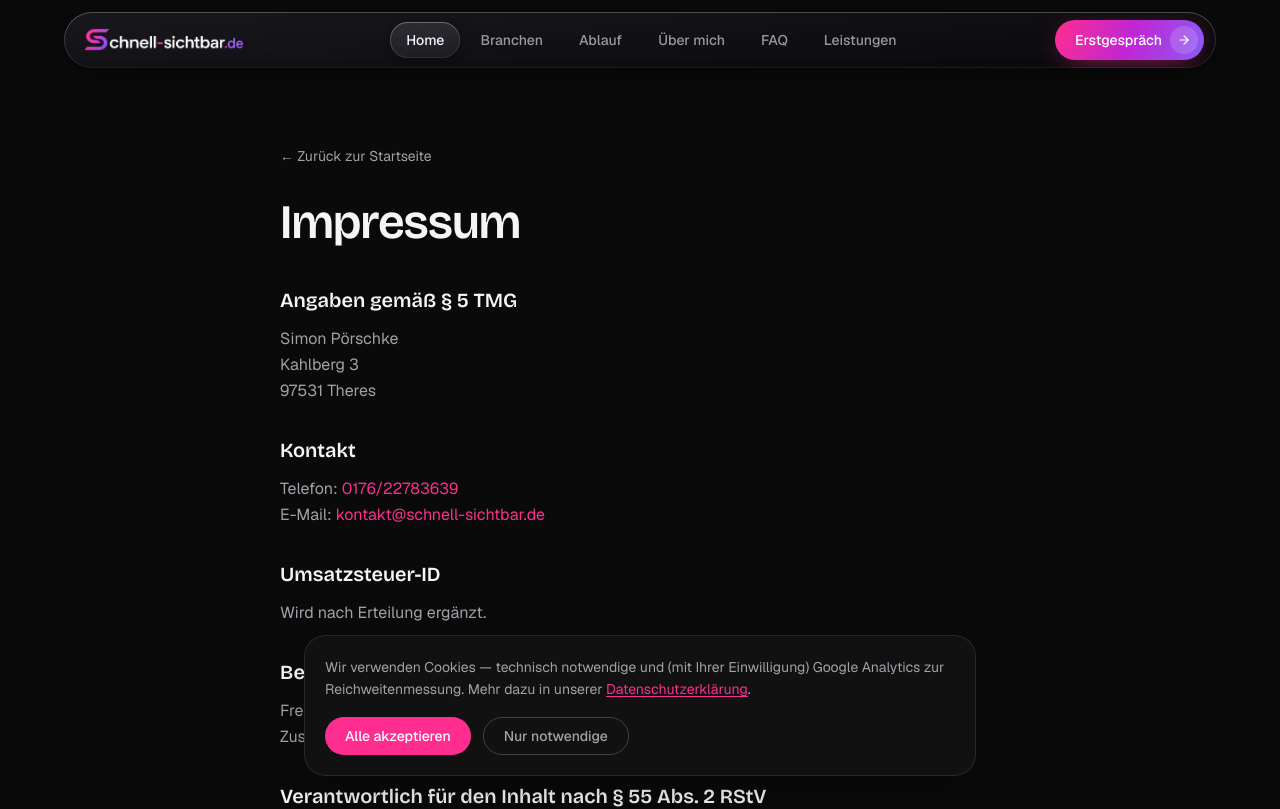
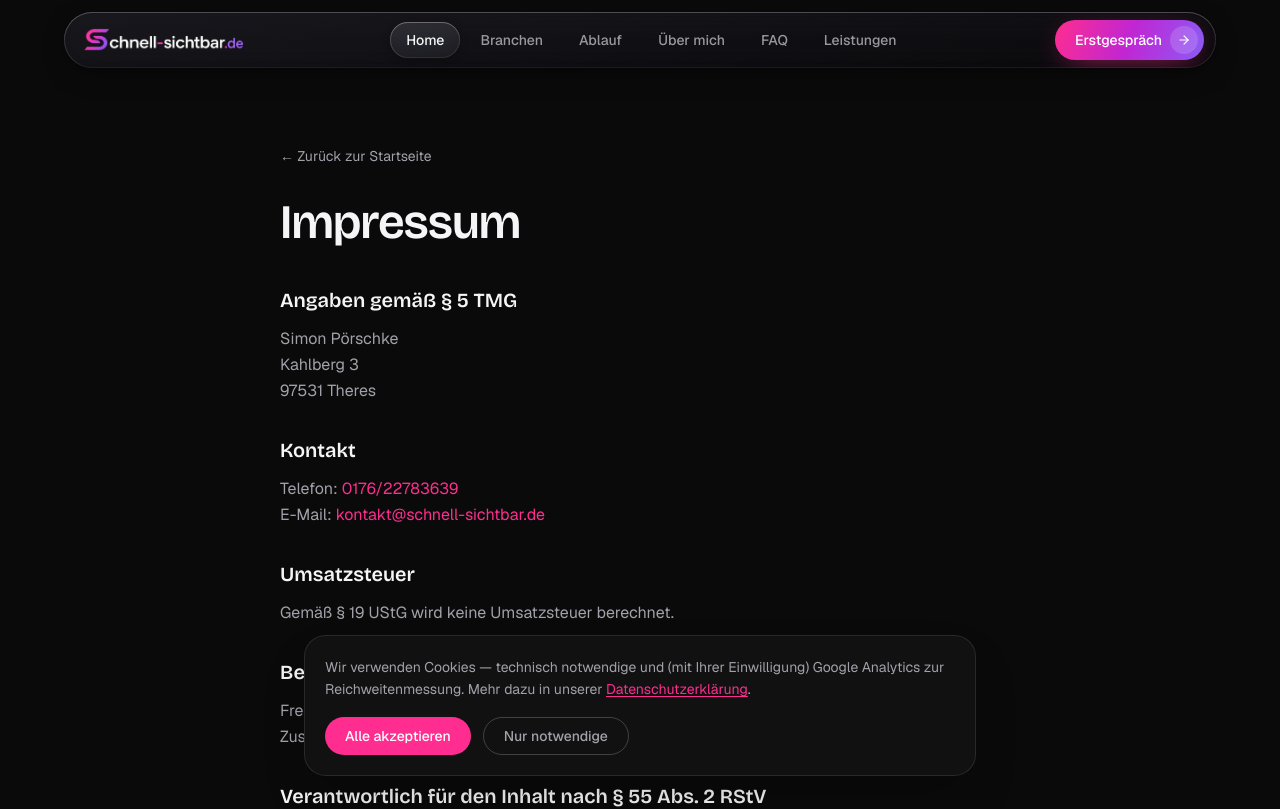
Before and after one commit to SPStudioWebsites/SP-Studio, a Next.js app: page /impressum in a window 1280 px wide. Shown: the top 809 px of the page. Built offline with nearby package versions, Linux system fonts and the light colour scheme.

Commit message:
AGB entfernen und Impressum auf UsT

```diff
--- a/next.config.ts
+++ b/next.config.ts
@@ -3,6 +3,11 @@ import createMDX from "@next/mdx";
 
 const nextConfig: NextConfig = {
   pageExtensions: ["js", "jsx", "md", "mdx", "ts", "tsx"],
+  async redirects() {
+    return [
+      { source: "/agb", destination: "/impressum", permanent: true },
+    ];
+  },
   experimental: {
     inlineCss: true,
     optimizePackageImports: ["motion"],
--- a/src/app/agb/page.tsx
+++ /dev/null
@@ -1,31 +0,0 @@
-import { LegalLayout } from "@/components/layout/legal-layout";
-import { agb } from "@/lib/legal";
-import type { Metadata } from "next";
-
-export const metadata: Metadata = {
-  title: "Allgemeine Geschäftsbedingungen",
-  robots: { index: false },
-};
-
-export default function AGBPage() {
-  const d = agb;
-  return (
-    <LegalLayout title={d.title}>
-      <p>
-        Stand: {d.stand} · {d.firma}
-      </p>
-
-      {d.paragraphen.map((p) => (
-        <div key={p.titel}>
-          <h2>{p.titel}</h2>
-          <p>{p.text}</p>
-        </div>
-      ))}
-
-      <p>
-        Bei Fragen:{" "}
-        <a href={`mailto:${d.kontaktEmail}`}>{d.kontaktEmail}</a>
-      </p>
-    </LegalLayout>
-  );
-}
--- a/src/app/impressum/page.tsx
+++ b/src/app/impressum/page.tsx
@@ -24,8 +24,8 @@ export default function ImpressumPage() {
         E-Mail: <a href={`mailto:${d.kontakt.email}`}>{d.kontakt.email}</a>
       </p>
 
-      <h2>Umsatzsteuer-ID</h2>
-      <p>{d.ustId}</p>
+      <h2>Umsatzsteuer</h2>
+      <p>{d.kleinunternehmer}</p>
 
       <h2>Berufsbezeichnung und berufsrechtliche Regelungen</h2>
       <p>
--- a/src/lib/content.ts
+++ b/src/lib/content.ts
@@ -367,6 +367,5 @@ export const footer = {
   legal: [
     { label: "Impressum", href: "/impressum" },
     { label: "Datenschutz", href: "/datenschutz" },
-    { label: "AGB", href: "/agb" },
   ],
 };
--- a/src/lib/legal.ts
+++ b/src/lib/legal.ts
@@ -19,7 +19,7 @@ export const impressum = {
     email: "kontakt@schnell-sichtbar.de",
   },
 
-  ustId: "Wird nach Erteilung ergänzt.", // ← USt-ID eintragen sobald vorhanden
+  kleinunternehmer: "Gemäß § 19 UStG wird keine Umsatzsteuer berechnet.",
 
   beruf: "Freiberuflicher Webdesigner / selbstständiger Gewerbetreibender.",
   behoerde: "Landratsamt Haßberge",
```
Also changed, not shown: .claude/settings.local.json.
